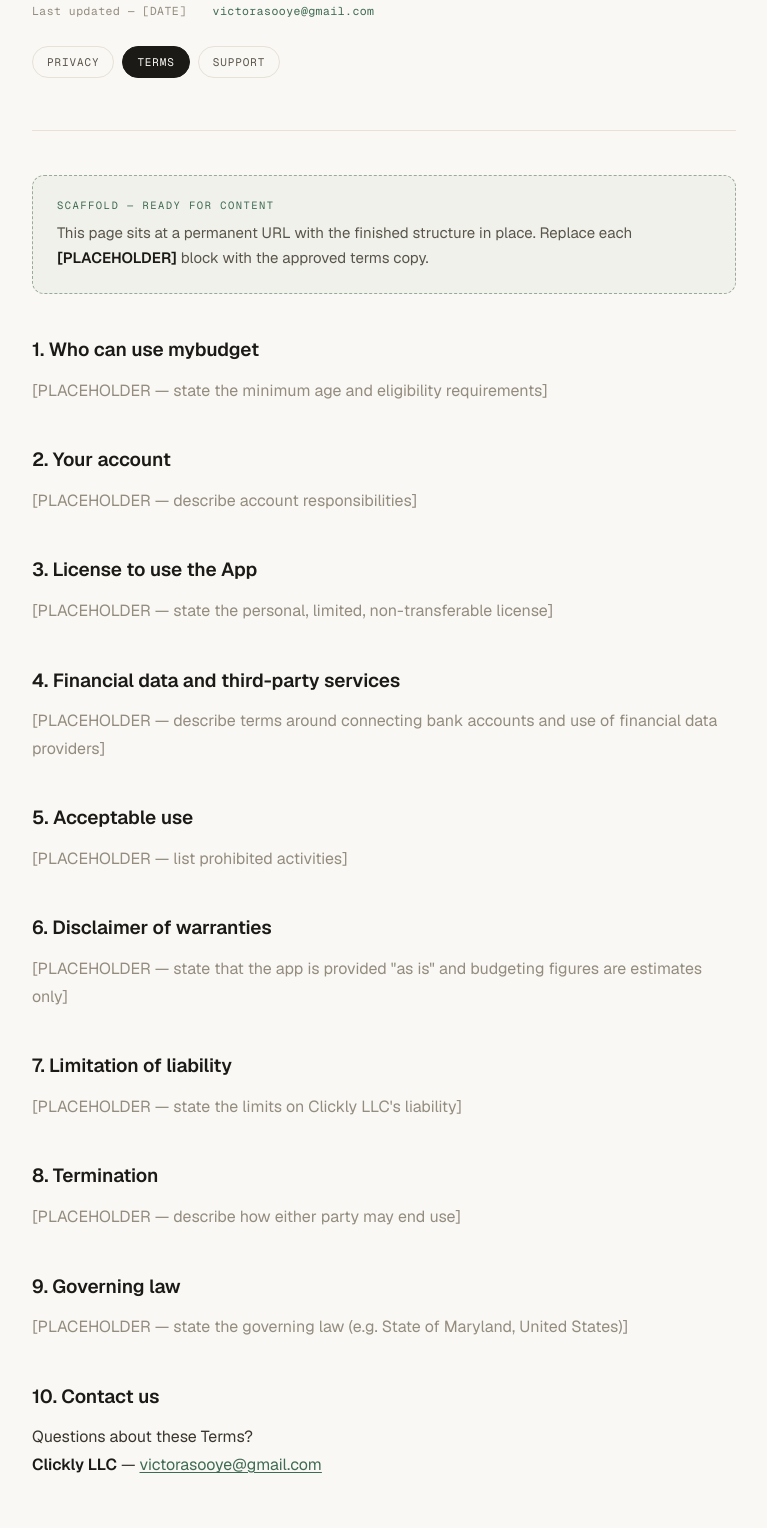
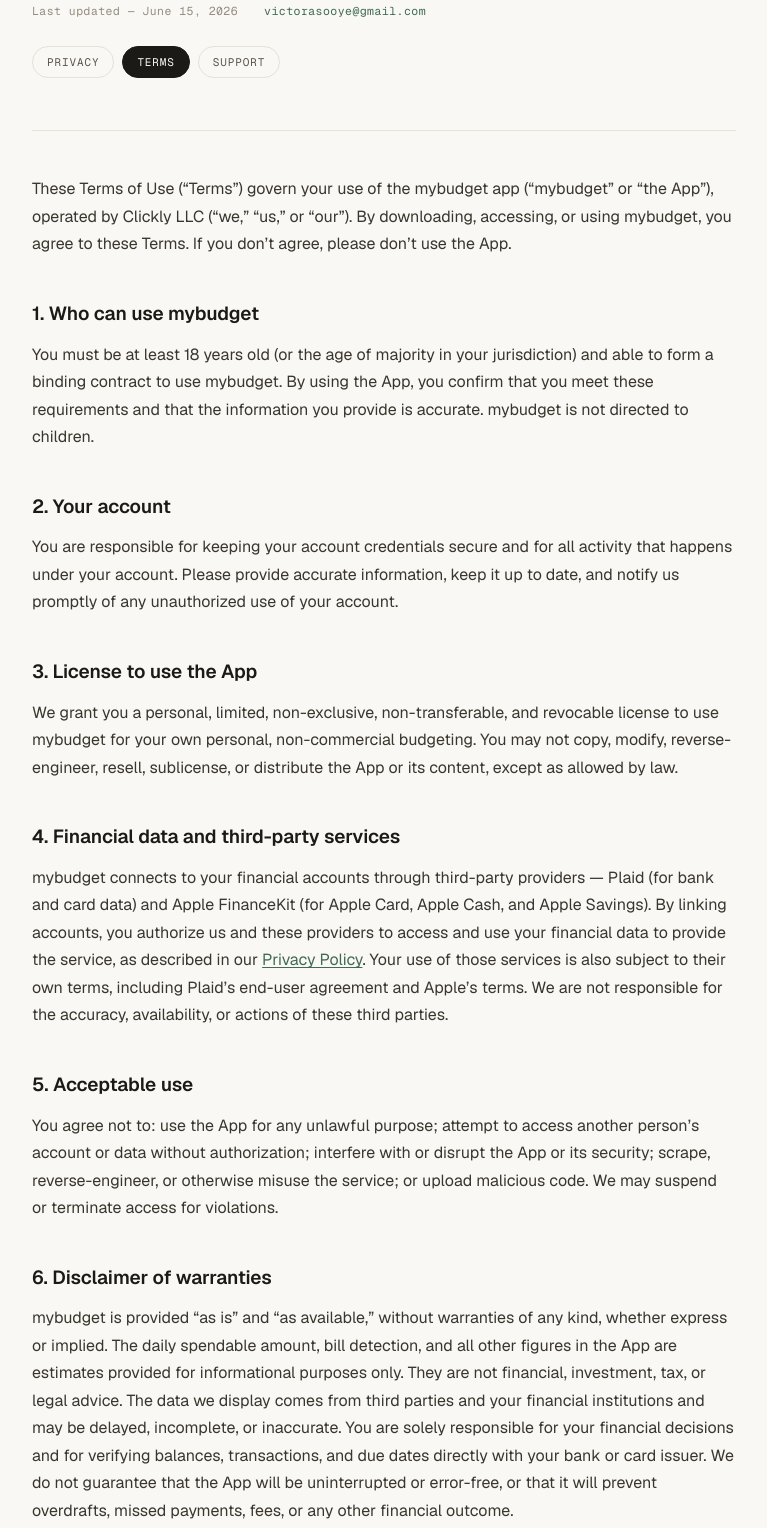
Before and after one commit to VictorAsooye/clicklysite, a plain HTML site: page mybudget/terms.dc.html in a window 1280 px wide. Shown: the part 243-1771 px from the top of the page, without its empty margins (256-1023 px from the left). Drawn offline with nearby package versions, Linux system fonts and the light colour scheme.

Commit message:
Update terms of use with specific details

```diff
--- a/mybudget/terms.dc.html
+++ b/mybudget/terms.dc.html
@@ -54,7 +54,7 @@ a{color:inherit;text-decoration:none;}
 <h1 style="margin:0;font-family:'Instrument Serif',Georgia,serif;font-weight:400;font-size:clamp(38px,6.5vw,60px);line-height:1.04;letter-spacing:-0.01em;">Terms of Use</h1>
 
 <div style="margin-top:22px;display:flex;flex-wrap:wrap;gap:10px 26px;font-family:'Geist Mono',ui-monospace,monospace;font-size:11.5px;letter-spacing:0.04em;color:var(--ink-3);">
-<span>Last updated &mdash; [DATE]</span>
+<span>Last updated &mdash; June 15, 2026</span>
 <a href="mailto:victorasooye@gmail.com" style="color:var(--app);transition:opacity .2s;" style-hover="opacity:0.7;">victorasooye@gmail.com</a>
 </div>
 
@@ -66,28 +66,35 @@ a{color:inherit;text-decoration:none;}
 
 <div style="margin-top:clamp(36px,5vw,52px);border-top:1px solid var(--line);padding-top:clamp(32px,4vw,44px);">
 
-<div style="padding:22px 24px;border:1.5px dashed color-mix(in oklab,var(--app) 45%,var(--line));border-radius:12px;background:color-mix(in oklab,var(--app) 5%,var(--paper));margin-bottom:8px;">
-<div style="font-family:'Geist Mono',ui-monospace,monospace;font-size:10.5px;letter-spacing:0.14em;text-transform:uppercase;color:var(--app);margin-bottom:9px;">Scaffold &mdash; ready for content</div>
-<p style="margin:0;font-size:15px;line-height:1.65;color:var(--ink-2);">This page sits at a permanent URL with the finished structure in place. Replace each <strong style="font-weight:600;color:var(--ink);">[PLACEHOLDER]</strong> block with the approved terms copy.</p>
-</div>
+<p style="margin:0 0 32px;font-size:16px;line-height:1.72;color:var(--read);">These Terms of Use (&ldquo;Terms&rdquo;) govern your use of the mybudget app (&ldquo;mybudget&rdquo; or &ldquo;the App&rdquo;), operated by Clickly LLC (&ldquo;we,&rdquo; &ldquo;us,&rdquo; or &ldquo;our&rdquo;). By downloading, accessing, or using mybudget, you agree to these Terms. If you don&rsquo;t agree, please don&rsquo;t use the App.</p>
+
 <h2 style="margin:44px 0 14px;font-size:19px;font-weight:600;line-height:1.3;color:var(--ink);letter-spacing:-0.005em;">1. Who can use mybudget</h2>
-<p style="margin:0 0 18px;font-size:16px;line-height:1.72;color:var(--ink-3);">[PLACEHOLDER &mdash; state the minimum age and eligibility requirements]</p>
+<p style="margin:0 0 18px;font-size:16px;line-height:1.72;color:var(--read);">You must be at least 18 years old (or the age of majority in your jurisdiction) and able to form a binding contract to use mybudget. By using the App, you confirm that you meet these requirements and that the information you provide is accurate. mybudget is not directed to children.</p>
+
 <h2 style="margin:44px 0 14px;font-size:19px;font-weight:600;line-height:1.3;color:var(--ink);letter-spacing:-0.005em;">2. Your account</h2>
-<p style="margin:0 0 18px;font-size:16px;line-height:1.72;color:var(--ink-3);">[PLACEHOLDER &mdash; describe account responsibilities]</p>
+<p style="margin:0 0 18px;font-size:16px;line-height:1.72;color:var(--read);">You are responsible for keeping your account credentials secure and for all activity that happens under your account. Please provide accurate information, keep it up to date, and notify us promptly of any unauthorized use of your account.</p>
+
 <h2 style="margin:44px 0 14px;font-size:19px;font-weight:600;line-height:1.3;color:var(--ink);letter-spacing:-0.005em;">3. License to use the App</h2>
-<p style="margin:0 0 18px;font-size:16px;line-height:1.72;color:var(--ink-3);">[PLACEHOLDER &mdash; state the personal, limited, non-transferable license]</p>
+<p style="margin:0 0 18px;font-size:16px;line-height:1.72;color:var(--read);">We grant you a personal, limited, non-exclusive, non-transferable, and revocable license to use mybudget for your own personal, non-commercial budgeting. You may not copy, modify, reverse-engineer, resell, sublicense, or distribute the App or its content, except as allowed by law.</p>
+
 <h2 style="margin:44px 0 14px;font-size:19px;font-weight:600;line-height:1.3;color:var(--ink);letter-spacing:-0.005em;">4. Financial data and third-party services</h2>
-<p style="margin:0 0 18px;font-size:16px;line-height:1.72;color:var(--ink-3);">[PLACEHOLDER &mdash; describe terms around connecting bank accounts and use of financial data providers]</p>
+<p style="margin:0 0 18px;font-size:16px;line-height:1.72;color:var(--read);">mybudget connects to your financial accounts through third-party providers &mdash; Plaid (for bank and card data) and Apple FinanceKit (for Apple Card, Apple Cash, and Apple Savings). By linking accounts, you authorize us and these providers to access and use your financial data to provide the service, as described in our <a href="privacy.dc.html" style="color:var(--app);text-decoration:underline;text-underline-offset:2px;">Privacy Policy</a>. Your use of those services is also subject to their own terms, including Plaid&rsquo;s end-user agreement and Apple&rsquo;s terms. We are not responsible for the accuracy, availability, or actions of these third parties.</p>
+
 <h2 style="margin:44px 0 14px;font-size:19px;font-weight:600;line-height:1.3;color:var(--ink);letter-spacing:-0.005em;">5. Acceptable use</h2>
-<p style="margin:0 0 18px;font-size:16px;line-height:1.72;color:var(--ink-3);">[PLACEHOLDER &mdash; list prohibited activities]</p>
+<p style="margin:0 0 18px;font-size:16px;line-height:1.72;color:var(--read);">You agree not to: use the App for any unlawful purpose; attempt to access another person&rsquo;s account or data without authorization; interfere with or disrupt the App or its security; scrape, reverse-engineer, or otherwise misuse the service; or upload malicious code. We may suspend or terminate access for violations.</p>
+
 <h2 style="margin:44px 0 14px;font-size:19px;font-weight:600;line-height:1.3;color:var(--ink);letter-spacing:-0.005em;">6. Disclaimer of warranties</h2>
-<p style="margin:0 0 18px;font-size:16px;line-height:1.72;color:var(--ink-3);">[PLACEHOLDER &mdash; state that the app is provided "as is" and budgeting figures are estimates only]</p>
+<p style="margin:0 0 18px;font-size:16px;line-height:1.72;color:var(--read);">mybudget is provided &ldquo;as is&rdquo; and &ldquo;as available,&rdquo; without warranties of any kind, whether express or implied. The daily spendable amount, bill detection, and all other figures in the App are estimates provided for informational purposes only. They are not financial, investment, tax, or legal advice. The data we display comes from third parties and your financial institutions and may be delayed, incomplete, or inaccurate. You are solely responsible for your financial decisions and for verifying balances, transactions, and due dates directly with your bank or card issuer. We do not guarantee that the App will be uninterrupted or error-free, or that it will prevent overdrafts, missed payments, fees, or any other financial outcome.</p>
+
 <h2 style="margin:44px 0 14px;font-size:19px;font-weight:600;line-height:1.3;color:var(--ink);letter-spacing:-0.005em;">7. Limitation of liability</h2>
-<p style="margin:0 0 18px;font-size:16px;line-height:1.72;color:var(--ink-3);">[PLACEHOLDER &mdash; state the limits on Clickly LLC's liability]</p>
+<p style="margin:0 0 18px;font-size:16px;line-height:1.72;color:var(--read);">To the fullest extent permitted by law, Clickly LLC will not be liable for any indirect, incidental, special, consequential, or punitive damages, or for any financial loss, overdraft, fee, or missed payment, arising from or related to your use of the App. Where liability cannot be excluded, it is limited to the amount you paid us, if any, for the App in the 12 months before the claim.</p>
+
 <h2 style="margin:44px 0 14px;font-size:19px;font-weight:600;line-height:1.3;color:var(--ink);letter-spacing:-0.005em;">8. Termination</h2>
-<p style="margin:0 0 18px;font-size:16px;line-height:1.72;color:var(--ink-3);">[PLACEHOLDER &mdash; describe how either party may end use]</p>
+<p style="margin:0 0 18px;font-size:16px;line-height:1.72;color:var(--read);">You may stop using mybudget and delete your account at any time within the App. We may suspend or terminate your access if you violate these Terms or if we discontinue the App. Sections that by their nature should survive termination &mdash; such as disclaimers, limitations of liability, and intellectual property &mdash; will continue to apply.</p>
+
 <h2 style="margin:44px 0 14px;font-size:19px;font-weight:600;line-height:1.3;color:var(--ink);letter-spacing:-0.005em;">9. Governing law</h2>
-<p style="margin:0 0 18px;font-size:16px;line-height:1.72;color:var(--ink-3);">[PLACEHOLDER &mdash; state the governing law (e.g. State of Maryland, United States)]</p>
+<p style="margin:0 0 18px;font-size:16px;line-height:1.72;color:var(--read);">These Terms are governed by the laws of the State of Maryland, United States, without regard to its conflict-of-laws rules. Any disputes will be handled in the courts located in Maryland, unless applicable law requires otherwise.</p>
+
 <h2 style="margin:44px 0 14px;font-size:19px;font-weight:600;line-height:1.3;color:var(--ink);letter-spacing:-0.005em;">10. Contact us</h2>
 <p style="margin:0 0 18px;font-size:16px;line-height:1.72;color:var(--read);">Questions about these Terms?<br><strong style="font-weight:600;color:var(--ink);">Clickly LLC</strong> &mdash; <a href="mailto:victorasooye@gmail.com" style="color:var(--app);text-decoration:underline;text-underline-offset:2px;">victorasooye@gmail.com</a></p>
 
@@ -101,7 +108,7 @@ a{color:inherit;text-decoration:none;}
 <span style="font-family:'Geist Mono',ui-monospace,monospace;font-size:10px;letter-spacing:0.22em;text-transform:uppercase;color:var(--ink-3);">LLC</span>
 </a>
 <div style="display:flex;flex-wrap:wrap;gap:8px 22px;font-family:'Geist Mono',ui-monospace,monospace;font-size:11px;letter-spacing:0.06em;color:var(--ink-3);">
-<span>© 2026 Clickly LLC</span>
+<span>&copy; 2026 Clickly LLC</span>
 <a href="mailto:victorasooye@gmail.com" style="transition:color .2s;" style-hover="color:var(--ink);">victorasooye@gmail.com</a>
 </div>
 </div>
```
